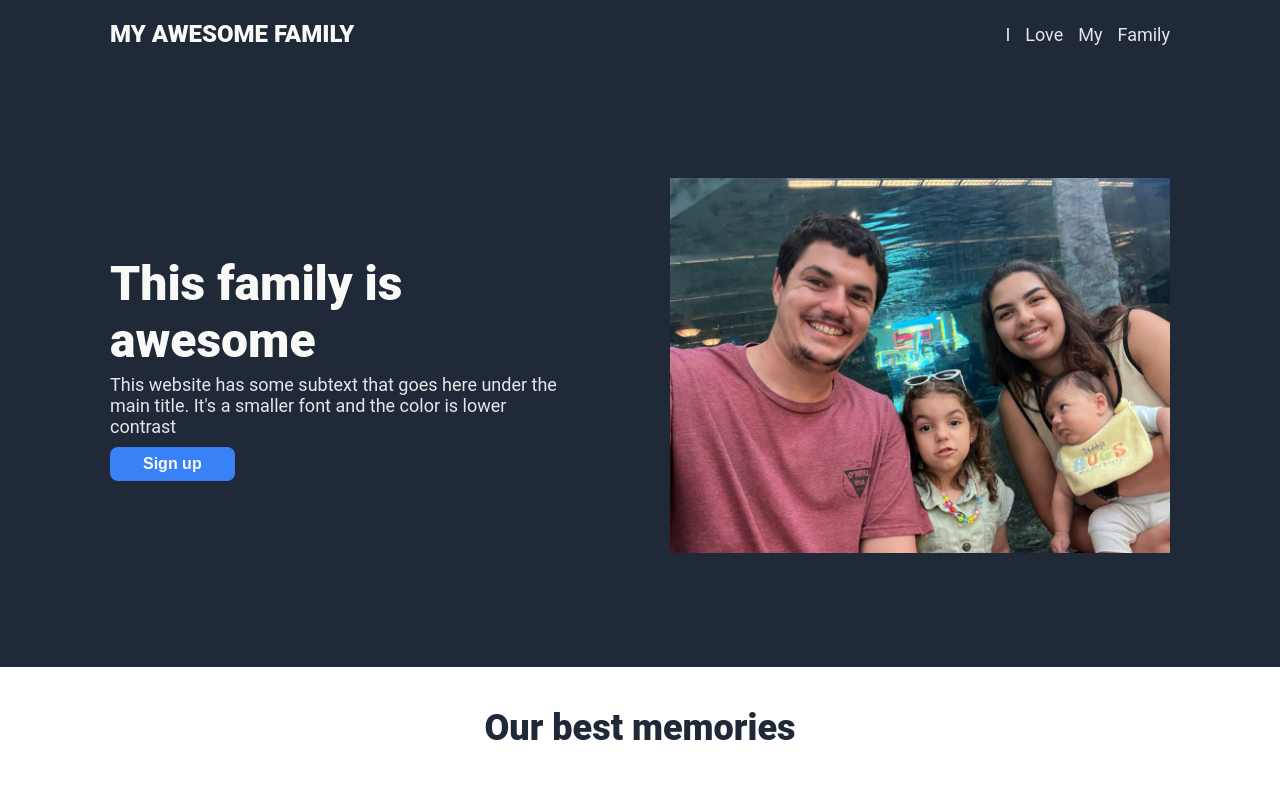
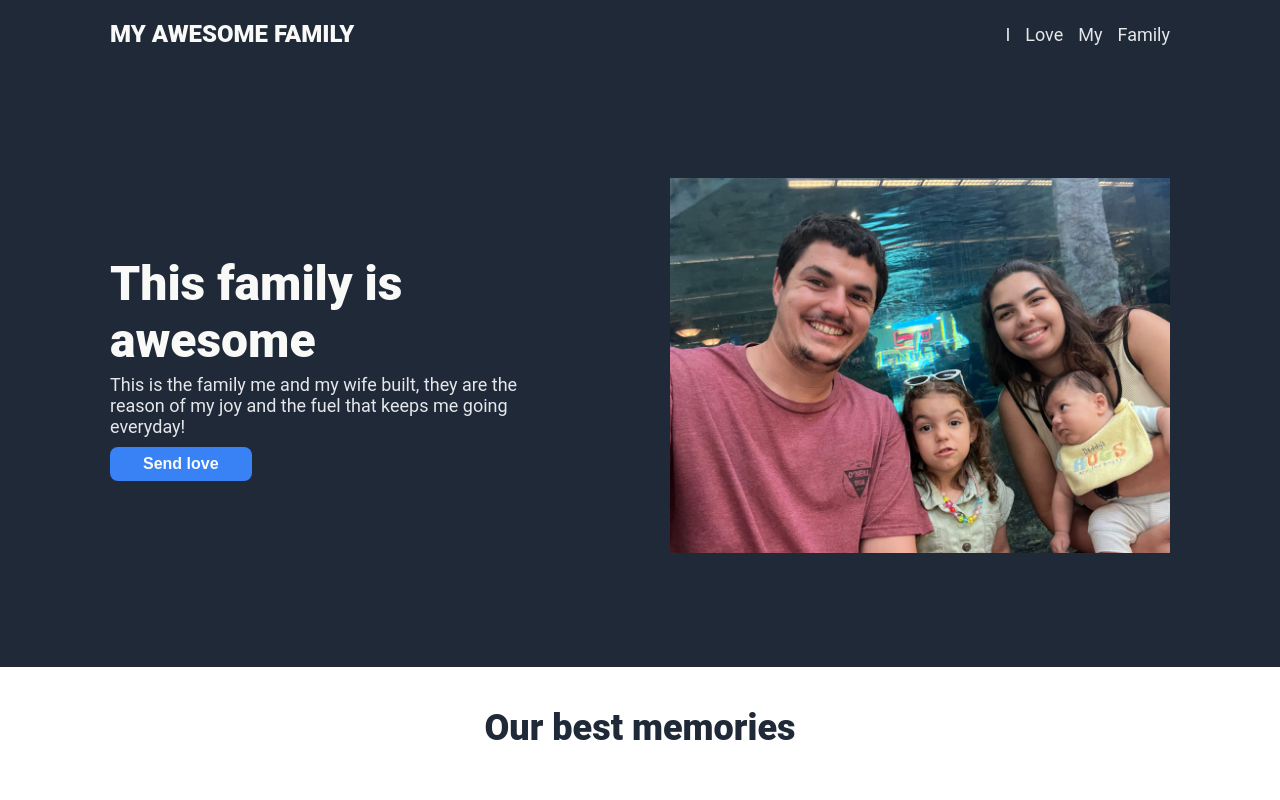
Before and after one commit to mateuswdev/TOP-landing-page, a plain HTML site: page index.html in a window 1280 px wide. Shown: the top 800 px of the page. Drawn offline with Linux system fonts and the light colour scheme.

Commit message:
Change hero subtext and hero button text
Changed the hero subtext to a brief talk about
my family and how they motivate me.

```diff
--- a/index.html
+++ b/index.html
@@ -19,8 +19,8 @@
         <div class="hero">
             <div class="hero-txt">
                 <div class="main-txt">This family is awesome</div>
-                <div class="sec-txt">This website has some subtext that goes here under the main title. It's a smaller font and the color is lower contrast</div>
-                <button>Sign up</button>
+                <div class="sec-txt">This is the family me and my wife built, they are the reason of my joy and the fuel that keeps me going everyday!</div>
+                <button>Send love</button>
             </div>
             <div class="img-hold">
                 <img src="img/family.jpg" alt="An image of my lovely family" width="500px" height="auto">
```
